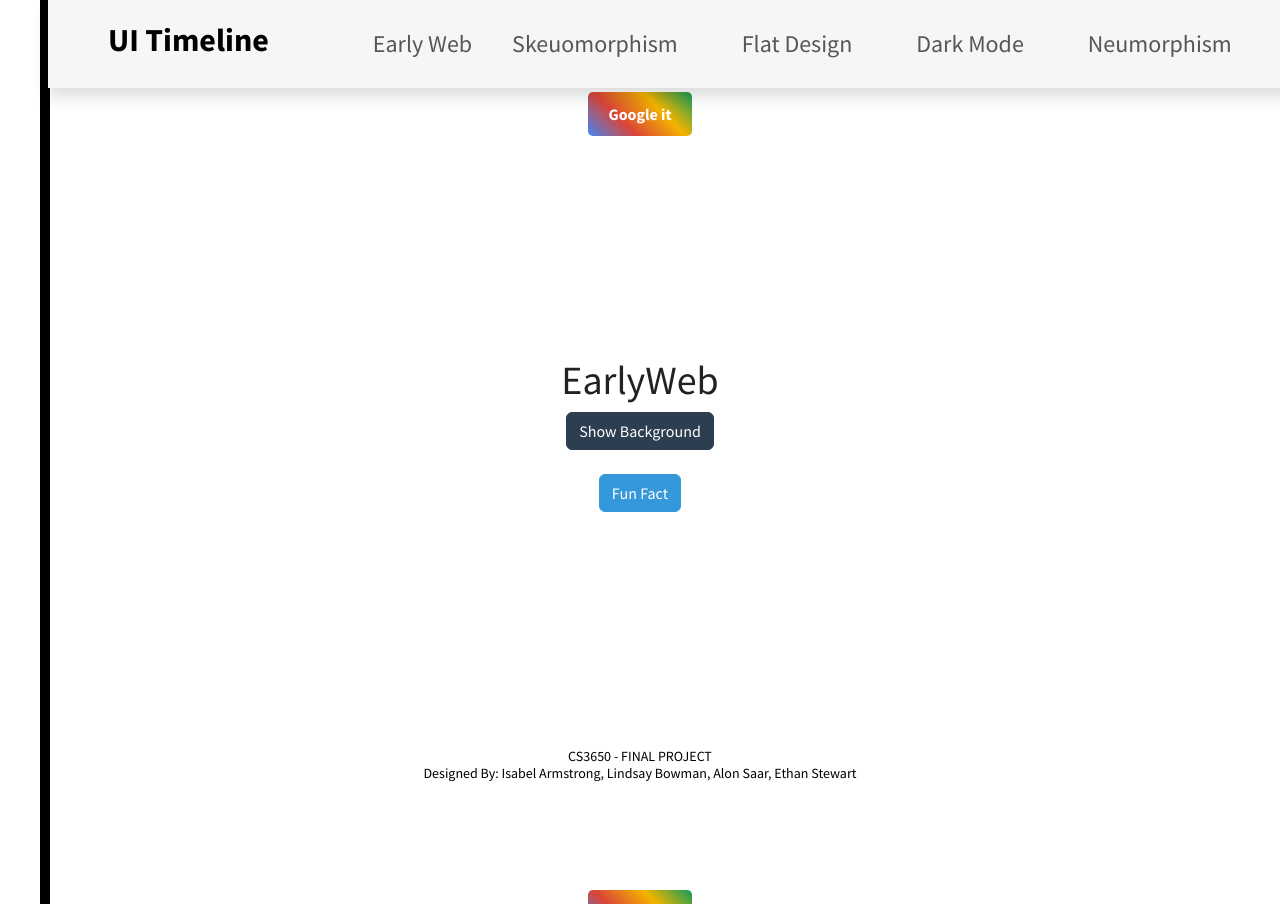
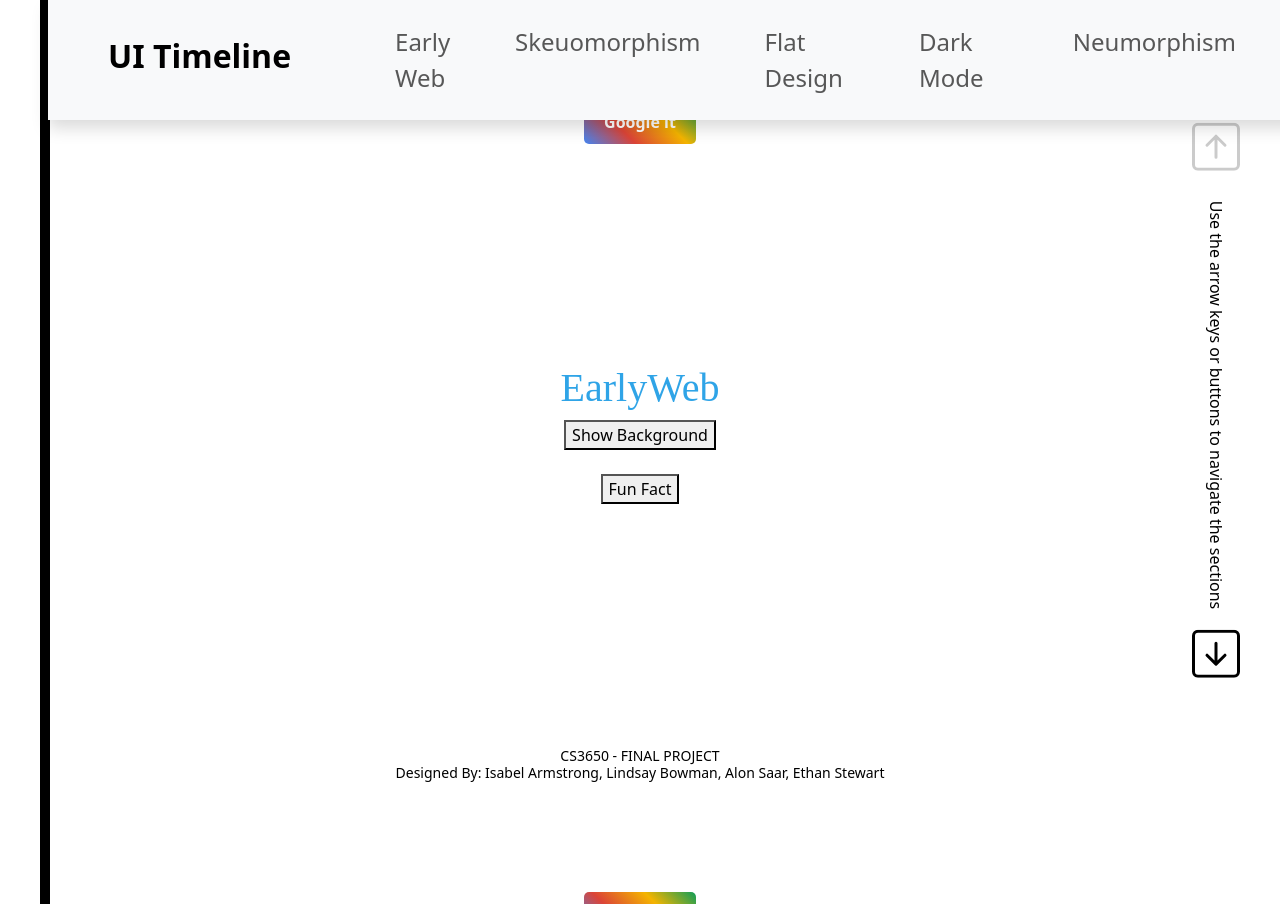
Before and after one commit to 130on/CS3650-UI-Timeline, a React (Vite) app: page / in a window 1280 px wide. Shown: the top 904 px of the page. Built offline with nearby package versions, Linux system fonts and the light colour scheme.

Commit message:
Added ArrowKeyNav and small changes

```diff
--- /dev/null
+++ b/src/components/ArrowKeyNav.jsx
@@ -0,0 +1,64 @@
+import { motion } from "framer-motion";
+import { Link } from "react-scroll";
+
+const ArrowKeyNav = ({ color, prevId = "", nextId = "" }) => {
+    return (
+        <motion.div
+            initial={{ opacity: 0 }}
+            whileInView={{ opacity: 1 }}
+            transition={{ duration: 1, delay: 1 }}
+            viewport={{ once: false }}
+            style={{
+                position: "absolute",
+                right: "40px", // Adjust this for horizontal placement
+                top: "50%",    // Position at the vertical center
+                transform: "translateY(-50%)", // Offset to perfectly center
+                display: "flex", // Optional, ensures alignment within the div if needed
+                flexDirection: "column", // Stack the SVGs vertically
+                alignItems: "center", // Center horizontally within the container
+                gap: "20px", // Add gap between SVGs (adjust as needed)
+            }}
+        >
+            {/* Previous Section Link */}
+            <Link
+                title="Previous Section"
+                to={prevId}
+                smooth={true}
+                duration={500}
+                style={{ cursor: prevId ? "pointer" : "not-allowed", opacity: !prevId ? "0.2" : "1" }}
+            >
+                <svg xmlns="http://www.w3.org/2000/svg" width="48" height="48" fill={color} className="bi bi-arrow-up-square" viewBox="0 0 16 16">
+                    <path fillRule="evenodd" d="M15 2a1 1 0 0 0-1-1H2a1 1 0 0 0-1 1v12a1 1 0 0 0 1 1h12a1 1 0 0 0 1-1zM0 2a2 2 0 0 1 2-2h12a2 2 0 0 1 2 2v12a2 2 0 0 1-2 2H2a2 2 0 0 1-2-2zm8.5 9.5a.5.5 0 0 1-1 0V5.707L5.354 7.854a.5.5 0 1 1-.708-.708l3-3a.5.5 0 0 1 .708 0l3 3a.5.5 0 0 1-.708.708L8.5 5.707z"/>
+                </svg>
+            </Link>
+
+            {/* Vertical Text */}
+            <div
+                style={{
+                    writingMode: "vertical-rl", // Makes text read vertically
+                    textAlign: "center", // Centers the text
+                    color: color, // Matches the arrow color
+                    fontSize: "16px", // Adjust size of text
+                    marginTop: "10px", // Adjusts the vertical spacing between the arrows and text
+                }}
+            >
+                Use the arrow keys or buttons to navigate the sections
+            </div>
+
+            {/* Next Section Link */}
+            <Link
+                title="Next Section"
+                to={nextId}
+                smooth={true}
+                duration={500}
+                style={{ cursor: nextId ? "pointer" : "not-allowed", opacity: !nextId ? "0.2" : "1" }}
+            >
+                <svg xmlns="http://www.w3.org/2000/svg" width="48" height="48" fill={color} className="bi bi-arrow-down-square" viewBox="0 0 16 16">
+                    <path fillRule="evenodd" d="M15 2a1 1 0 0 0-1-1H2a1 1 0 0 0-1 1v12a1 1 0 0 0 1 1h12a1 1 0 0 0 1-1zM0 2a2 2 0 0 1 2-2h12a2 2 0 0 1 2 2v12a2 2 0 0 1-2 2H2a2 2 0 0 1-2-2zm8.5 2.5a.5.5 0 0 0-1 0v5.793L5.354 8.146a.5.5 0 1 0-.708.708l3 3a.5.5 0 0 0 .708 0l3-3a.5.5 0 0 0-.708-.708L8.5 10.293z"/>
+                </svg>
+            </Link>
+        </motion.div>
+    );
+}
+
+export default ArrowKeyNav;
--- a/src/components/DarkModeSection.jsx
+++ b/src/components/DarkModeSection.jsx
@@ -25,8 +25,11 @@ const DarkModeSection = () => {
         date="2010s - Present"
         bgColor="#222222"
         timelineColor="#ffffff"
+        id="dark-mode"
+        prevId="flat-design"
+        nextId="neumorphism"
       >
-        <div id="dark-mode" className="container py-4">
+        <div className="container py-4">
         <button className="google-btn google-button" onClick={toggleImage}>
             {showImage ? "Ungoogle it" : "Google it"}
           </button>
--- a/src/components/EarlyWebSection.jsx
+++ b/src/components/EarlyWebSection.jsx
@@ -21,13 +21,19 @@ const EarlyWebSection = () => {
 
   return (
     <ScopedWrapper classes={classes}>
-      <ParallaxSection date="1990s" bgColor="#ffffff" timelineColor="#000000">
-        <div id="early-web" className="container py-4">
+      <ParallaxSection
+        date="1990s"
+        bgColor="#ffffff"
+        timelineColor="#000000"
+        id="early-web"
+        nextId="skeuomorphism"
+      >
+        <div className="container py-4">
         <button className="google-btn google-button" onClick={toggleImage}>
             {showImage ? "Ungoogle it" : "Google it"}
           </button>
-          <h1>EarlyWeb</h1>
-          <button className="btn btn-primary" onClick={toggleParagraph}> {isVisible ? "Hide" : "Show"} Background</button>
+          <h1 style={{ fontFamily: "Times New Roman" }}>EarlyWeb</h1>
+          <button className="" onClick={toggleParagraph}> {isVisible ? "Hide" : "Show"} Background</button>
 
         </div>
 
@@ -72,7 +78,7 @@ const EarlyWebSection = () => {
           </section>
 
           <section>
-            <button className="btn btn-info" onClick={toggleModal}>
+            <button className="" onClick={toggleModal}>
                 Fun Fact
             </button>
 
--- a/src/components/FlatDesignSection.jsx
+++ b/src/components/FlatDesignSection.jsx
@@ -25,8 +25,11 @@ const FlatDesignSection = () => {
         date="2013 - 2017"
         bgColor="#ffffff"
         timelineColor="#000000"
+        id="flat-design"
+        prevId="skeuomorphism"
+        nextId="dark-mode"
       >
-        <div id="flat-design" className="container py-4">
+        <div className="container py-4">
         <button className="google-btn google-button" onClick={toggleImage}>
             {showImage ? "Ungoogle it" : "Google it"}
           </button>
--- a/src/components/NeumorphismSection.jsx
+++ b/src/components/NeumorphismSection.jsx
@@ -21,8 +21,14 @@ const NeumorphismSection = () => {
 
   return (
     <ScopedWrapper classes={classes}>
-      <ParallaxSection date="2020s" bgColor="#D9E3F1" timelineColor="#485785">
-        <div id="neumorphism" className="container py-4">
+      <ParallaxSection
+        date="2020s"
+        bgColor="#D9E3F1"
+        timelineColor="#485785"
+        id="neumorphism"
+        prevId="dark-mode"
+      >
+        <div className="container py-4">
         <button className="google-btn google-button" onClick={toggleImage}>
             {showImage ? "Ungoogle it" : "Google it"}
           </button>
--- a/src/components/ParallaxSection.jsx
+++ b/src/components/ParallaxSection.jsx
@@ -2,13 +2,15 @@ import { motion, useScroll } from "framer-motion";
 import { useRef } from "react";
 import DateMarker from "./DateMarker";
 import TimeLine from "./TimeLine";
+import ArrowKeyNav from "./ArrowKeyNav";
 
-const ParallaxSection = ({ children, date, bgColor, timelineColor }) => {
+const ParallaxSection = ({ id, prevId, nextId, children, date, bgColor, timelineColor }) => {
   const ref = useRef(null);
   const { scrollYProgress } = useScroll({ target: ref });
 
   return (
     <section
+      id={id}
       style={{
         height: "100vh",
         scrollSnapAlign: "start",
@@ -35,6 +37,7 @@ const ParallaxSection = ({ children, date, bgColor, timelineColor }) => {
       >
         {children}
       </motion.div>
+      <ArrowKeyNav prevId={prevId} nextId={nextId} color={timelineColor} />
     </section>
   );
 };
--- a/src/components/SkeuomorphismSection.jsx
+++ b/src/components/SkeuomorphismSection.jsx
@@ -27,9 +27,13 @@ const SkeuomorphismSection = () => {
       <ParallaxSection
         date="2007 - 2013"
         bgColor="#ffffff"
-        timelineColor="#000000">
+        timelineColor="#000000"
+        id="skeuomorphism"
+        prevId="early-web"
+        nextId="flat-design"
+      >
 
-        <div id="skeuomorphism" className="container py-4">
+        <div className="container py-4">
           <button className="google-btn google-button" onClick={toggleImage}>
             {showImage ? "Ungoogle it" : "Google it"}
           </button>
```
Also changed, not shown: src/assets/skeuomorphism.module.css.
